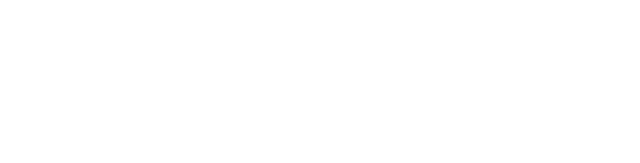
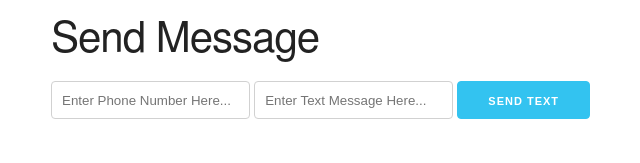
Before and after one commit to dstearle/node-sms-texts, a website: page views/index.html in a window 1280 px wide. Shown: the whole page, without its empty margins (109-749 px from the left). Drawn offline with nearby package versions, Linux system fonts and the light colour scheme.

Commit message:
Set up markup for the index

```diff
--- a/views/index.html
+++ b/views/index.html
@@ -16,6 +16,24 @@
 
     <body>
 
+        <div class="container">
+
+            <!-- Title -->
+            <h2>Send Message</h2>
+
+            <!-- Phone Number Input -->
+            <input type="tel" name="number" id="number" placeholder="Enter Phone Number Here...">
+
+            <!-- Text Message Input -->
+            <input type="text" name="msg" id="msg" placeholder="Enter Text Message Here...">
+
+            <!-- Submit Button -->
+            <input type="button" id="button" value="Send Text" class="button button-primary">
+
+            <p class="resonse"></p>
+
+        </div>
+
     </body>
 
 </html>
```
